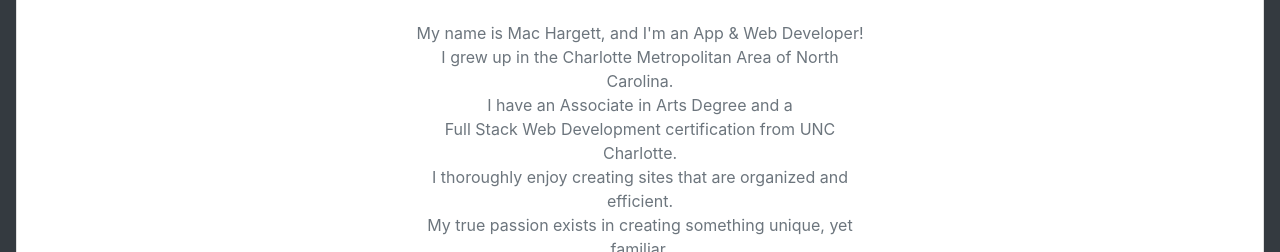
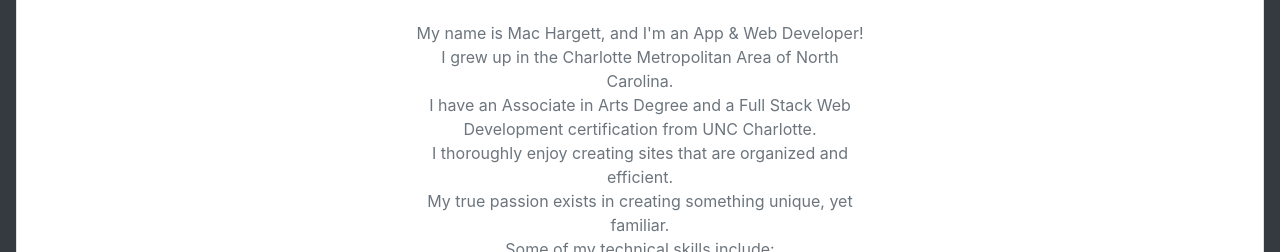
Before and after one commit to MHargett23/portfolio, a plain HTML site: page index.html in a window 1280 px wide. Shown: the part 548-800 px from the top of the page. Drawn offline with nearby package versions, Linux system fonts and the light colour scheme.

Commit message:
Update index.html

```diff
--- a/index.html
+++ b/index.html
@@ -55,7 +55,7 @@
                 <br><br>
               <p>My name is Mac Hargett, and I'm an App & Web Developer!<br>
               I grew up in the Charlotte Metropolitan Area of North Carolina.<br>
-              I have an Associate in Arts Degree and a<br>
+              I have an Associate in Arts Degree and a
               Full Stack Web Development certification from UNC Charlotte.<br>
               I thoroughly enjoy creating sites that are organized and efficient.<br>
               My true passion exists in creating something unique, yet familiar.<br>
```
